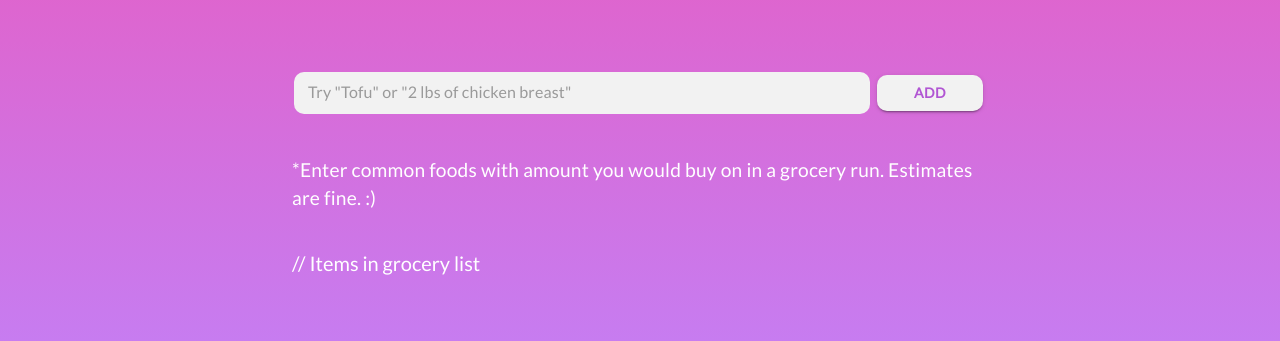
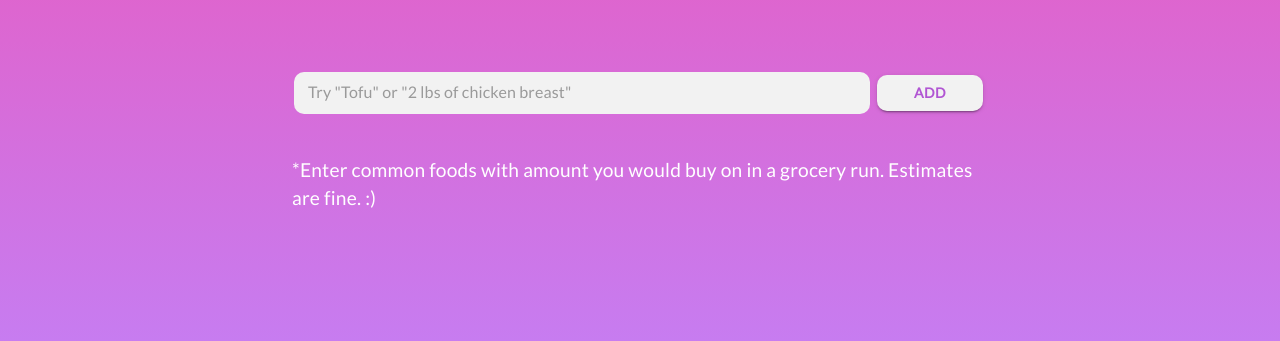
Before and after one commit to tonychen2/sexytofu, a React (Vite) app in the folder frontend/: page / in a window 1280 px wide. Shown: the part 308-649 px from the top of the page. Built offline with nearby package versions, Linux system fonts and the light colour scheme.

Commit message:
Fix improper commenting syntax in Grocery list

```diff
--- a/frontend/src/GroceryList.js
+++ b/frontend/src/GroceryList.js
@@ -459,7 +459,7 @@ class GroceryList extends Component {
                             }}
                         />
 
-                        // Items in grocery list
+                        {/* Items in grocery list */}
                         <form style={{width: '100%'}}>
                             <List>
                                 {list}
```
